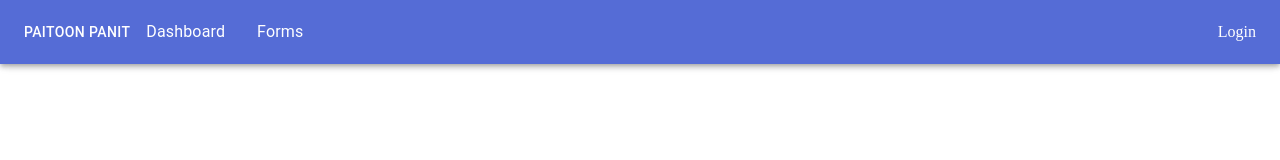
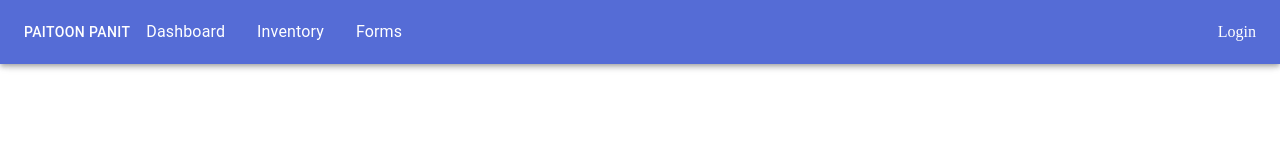
Before and after one commit to alisapromthep/paitoon-store-client, a React (Vite) app: page /inventory in a window 1280 px wide. Shown: the top 160 px of the page. Built offline with nearby package versions, Linux system fonts and the light colour scheme.

Commit message:
added inventory to navbar, and added inventory empty page

```diff
--- a/src/App.tsx
+++ b/src/App.tsx
@@ -5,6 +5,7 @@ import { BrowserRouter as Router, Routes, Route } from 'react-router-dom';
 import NavBar from './components/NavBar/NavBar';
 import DashBoardPage from './pages/DashBoardPage/DashBoardPage';
 import LoginPage from './pages/LoginPage/LoginPage';
+import InventoryPage from './pages/InventoryPage/InventoryPage';
 
 function App() {
 
@@ -16,6 +17,7 @@ function App() {
         <Routes>
           <Route path ="/" element={<LoginPage/>}/>
           <Route path ="/dashboard" element={<DashBoardPage/>}/>
+          <Route path="/inventory" element={<InventoryPage/>}/>
         </Routes>
       </Router>
     </ThemeProvider>
--- a/src/components/NavBar/NavBar.tsx
+++ b/src/components/NavBar/NavBar.tsx
@@ -30,7 +30,12 @@ const NavBar = () => {
                 }}>
                     <MenuItem>
                         <NavLink to ="/dashboard" className='nav__link'>
-                            <Typography textAlign='center' >Dashboard</Typography>
+                            <Typography textAlign='center'>Dashboard</Typography>
+                        </NavLink>
+                    </MenuItem>
+                    <MenuItem>
+                        <NavLink to ="/inventory" className='nav__link'>
+                            <Typography textAlign='center'>Inventory</Typography>
                         </NavLink>
                     </MenuItem>
                     <MenuItem onClick={handleOpen}>
--- /dev/null
+++ b/src/pages/InventoryPage/InventoryPage.tsx
@@ -0,0 +1,9 @@
+
+
+const InventoryPage = () => {
+    return (
+        <div>InventoryPage</div>
+    )
+}
+
+export default InventoryPage
```
